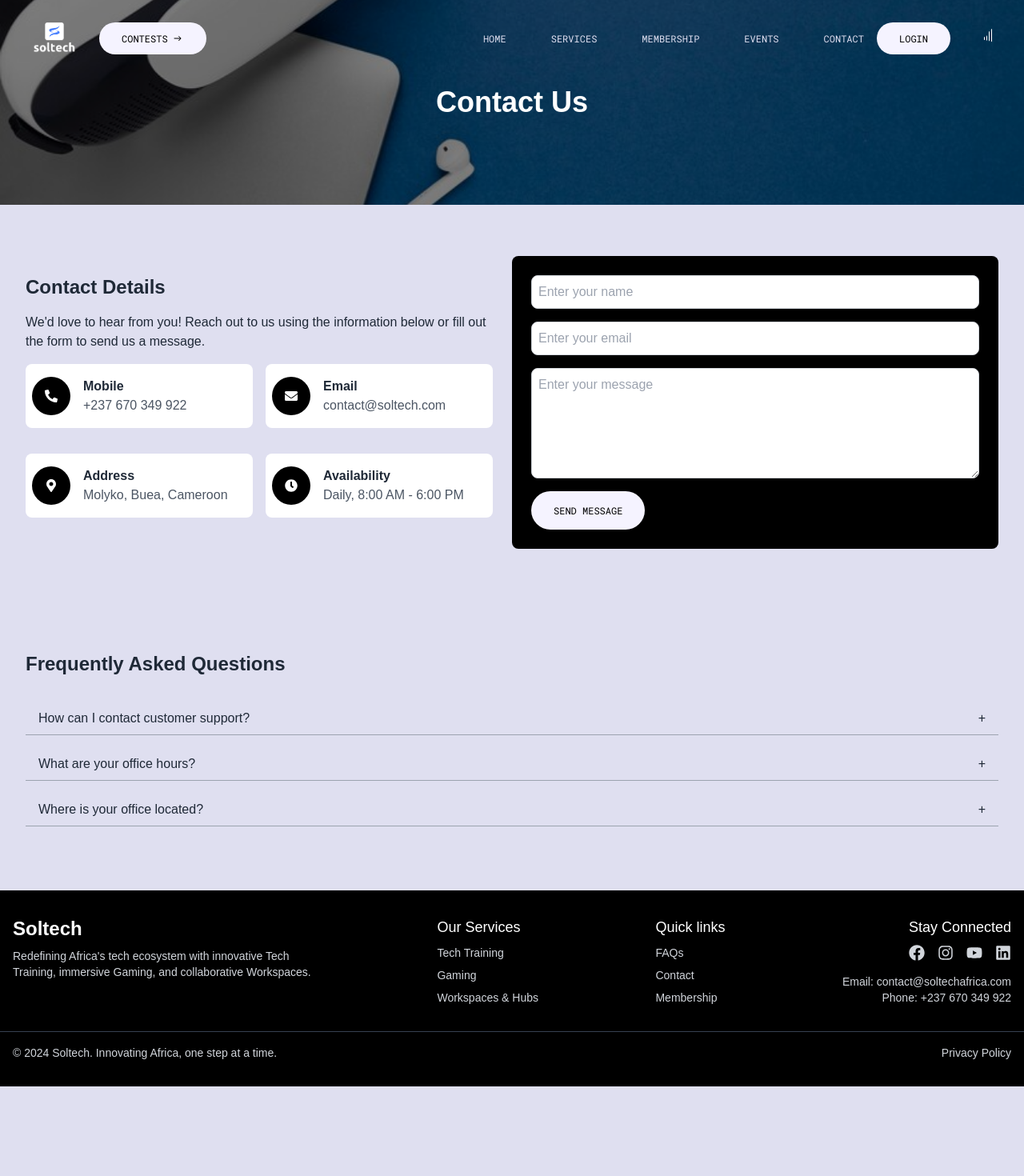
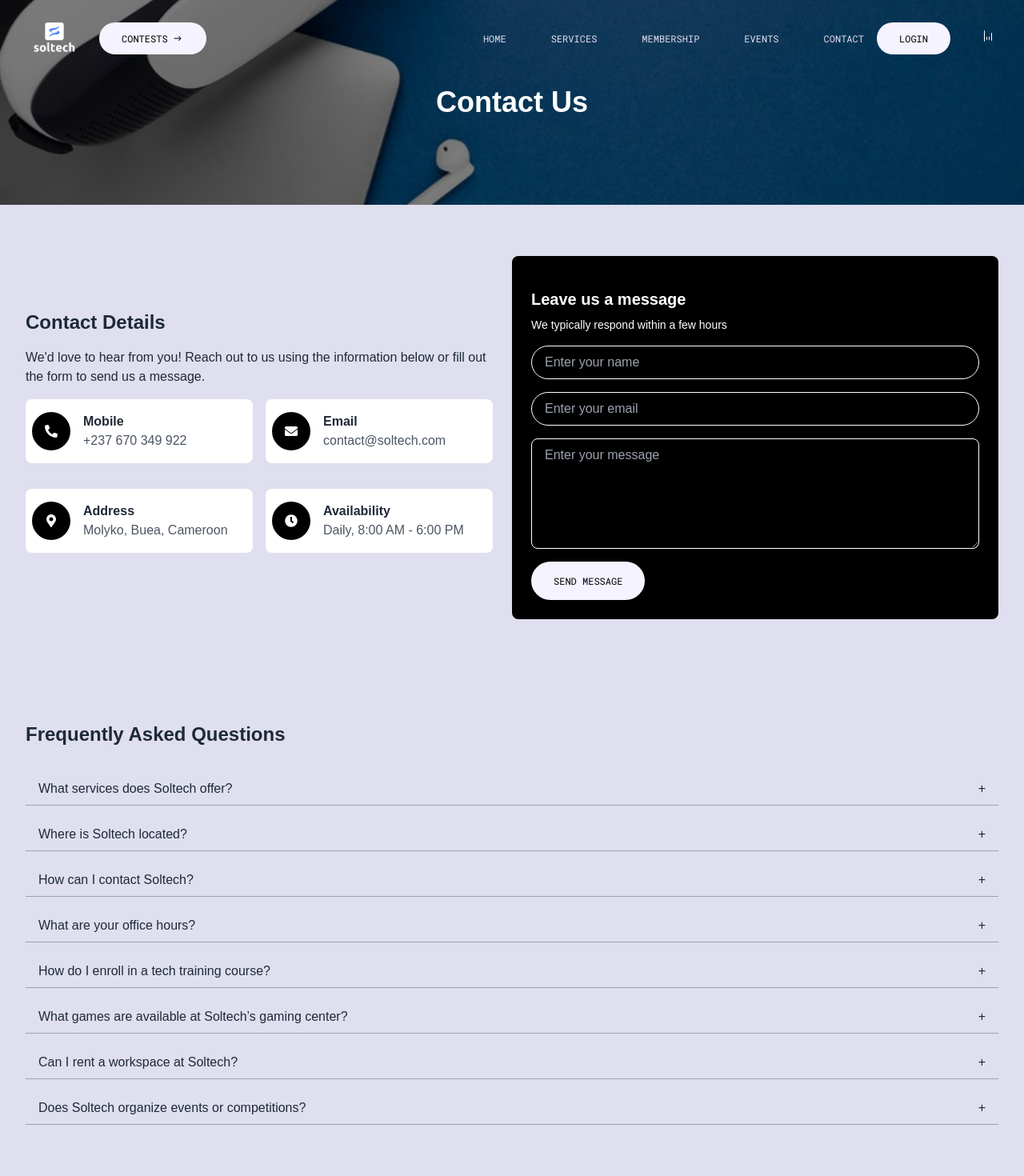
Before and after one commit to Simeon-Azeh/soltech, a React (Vite) app: page /contact in a window 1280 px wide. Shown: the top 1470 px of the page at 80% size. Before the commit the page ends 1358 px from the top, so only its background shows below. Built offline with nearby package versions, Linux system fonts and the light colour scheme; a web font is replaced by a local one.

Commit message:
Update ServicesHero background image and enhance Contact page with new FAQs and styling

```diff
--- a/src/components/ServicesHero.jsx
+++ b/src/components/ServicesHero.jsx
@@ -97,7 +97,7 @@ const ServicesHero = () => {
                 className="transition-all duration-500 ease-in origin-center scale-50 opacity-0 hover:scale-100 hover:opacity-100"
               >
                 <img
-                  src="img/background-ser.jpg"
+                  src="img/service-bg.jpg"
                   alt="Loading preview"
                   className="object-cover object-center origin-center scale-150 size-64"
                 />
@@ -128,7 +128,7 @@ const ServicesHero = () => {
             />
           ) : (
             <img
-              src="img/background-ser.jpg"
+              src="img/service-bg.jpg"
               alt="Loading preview"
               className="absolute top-0 left-0 object-cover object-center w-full h-full"
               style={{ objectFit: "cover" }}
--- a/src/pages/Contact.jsx
+++ b/src/pages/Contact.jsx
@@ -20,21 +20,41 @@ const Contact = () => {
     setEmail('');
     setMessage('');
   };
-
   const faqs = [
     {
-      title: 'How can I contact customer support?',
-      content: 'You can contact our customer support team via email at support@example.com or call us at +1 (123) 456-7890.',
+      title: 'What services does Soltech offer?',
+      content: 'Soltech provides a range of services, including Tech Training, Gaming, and Workspaces/Hubs. Our mission is to redefine the tech ecosystem in Africa with a gaming-inspired approach.',
+    },
+    {
+      title: 'Where is Soltech located?',
+      content: 'Our office is located in Molyko, Buea, Cameroon. Visit us for an immersive experience in gaming, tech training, or to explore our workspace options.',
+    },
+    {
+      title: 'How can I contact Soltech?',
+      content: 'You can reach us via email at contact@soltech.com or call us at +237 654 321 987. For real-time inquiries, visit us during our office hours.',
     },
     {
       title: 'What are your office hours?',
-      content: 'Our office hours are Monday to Friday, 9:00 AM to 5:00 PM.',
+      content: 'Our office hours are Monday to Saturday, 8:00 AM to 6:00 PM. We’re closed on Sundays and public holidays.',
     },
     {
-      title: 'Where is your office located?',
-      content: 'Our office is located at 123 Main Street, Anytown, USA.',
+      title: 'How do I enroll in a tech training course?',
+      content: 'Visit our website or office to view available courses and enrollment details. Our team is happy to assist you with the process.',
+    },
+    {
+      title: 'What games are available at Soltech’s gaming center?',
+      content: 'Our gaming center offers a wide selection of the latest PC, console, and VR games. Whether you’re a casual gamer or a pro, we have something for everyone.',
+    },
+    {
+      title: 'Can I rent a workspace at Soltech?',
+      content: 'Yes, we provide flexible workspace options for individuals and teams. Contact us to learn more about our packages and pricing.',
+    },
+    {
+      title: 'Does Soltech organize events or competitions?',
+      content: 'Absolutely! We host regular gaming competitions, tech hackathons, and community events. Follow us on social media for updates on upcoming events.',
     },
   ];
+
 
   return (
     <main className="relative w-screen min-h-screen overflow-x-hidden">
@@ -88,13 +108,15 @@ const Contact = () => {
 
           {/* Contact Form */}
           <div className="w-full p-6 bg-black rounded-lg md:w-1/2">
+          <h2 className='mt-4 text-xl font-semibold text-white '>Leave us a message</h2>
+          <p className='mt-2 mb-4 text-sm text-white'>We typically respond within a few hours</p>
             <form onSubmit={handleSubmit} className="flex flex-col">
               <input
                 type="text"
                 value={name}
                 onChange={(e) => setName(e.target.value)}
                 placeholder="Enter your name"
-                className="p-2 mb-4 border border-gray-300 rounded-lg"
+                className="p-2 px-4 mb-4 text-white bg-transparent border border-white rounded-full"
                 required
               />
               <input
@@ -102,14 +124,14 @@ const Contact = () => {
                 value={email}
                 onChange={(e) => setEmail(e.target.value)}
                 placeholder="Enter your email"
-                className="p-2 mb-4 border border-gray-300 rounded-lg"
+                className="p-2 px-4 mb-4 text-white bg-transparent border border-white rounded-full"
                 required
               />
               <textarea
                 value={message}
                 onChange={(e) => setMessage(e.target.value)}
                 placeholder="Enter your message"
-                className="p-2 mb-4 border border-gray-300 rounded-lg"
+                className="p-2 px-4 mb-4 text-white bg-transparent border border-white rounded-lg"
                 rows="5"
                 required
               />
```
Also changed, not shown: public/img/service-bg.jpg (added).
